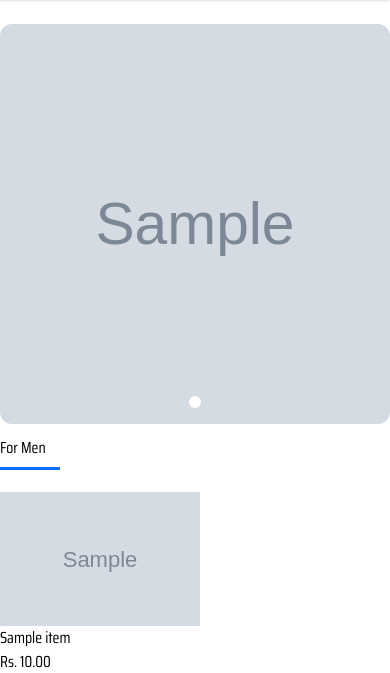
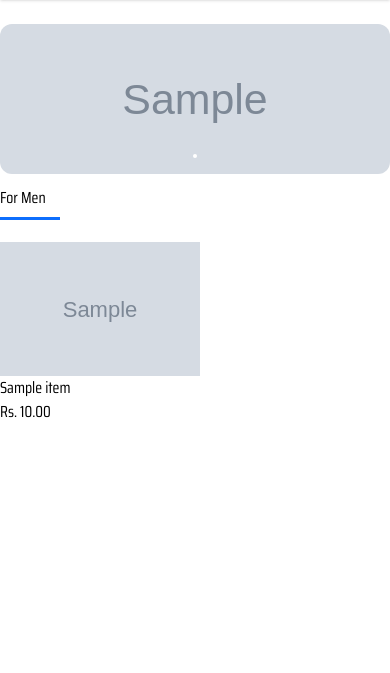
Before and after one commit to Sushan64/E-commerce, a Django app: template ecommerce/templates/ecommerce/home.html in a window 390 px wide. Shown: the part 44-717 px from the top of the page. Run offline with Django 5.2, Linux system fonts and the light colour scheme; the template is opened without the code that fills it: values that come from a table or form of the project are taken from there, others are empty; tables that the repository leaves empty hold one stand-in row (values such as "Sample post"); grey boxes marked "Sample" are stand-in pictures.

Commit message:
Checkpoint before assistant change: Improves image display on website
Reduced the height of the banner image in `ecommerce/templates/ecommerce/banner.html` to 150px and adjusted indicator button sizes to improve responsiveness across desktop and mobile devices.

Replit-Commit-Author: Assistant

```diff
--- a/ecommerce/templates/ecommerce/banner.html
+++ b/ecommerce/templates/ecommerce/banner.html
@@ -1,7 +1,7 @@
 {% load static %}
 <div id="carousel" class="relative w-full max-w-4xl mx-auto">
   <!-- Carousel wrapper -->
-  <div class="overflow-hidden relative rounded-xl h-[400px]" id="carousel-wrapper">
+  <div class="overflow-hidden relative rounded-xl h-[150px]" id="carousel-wrapper">
     <div class="flex transition-transform duration-500 ease-out h-full" id="carousel-container">
       {% for banner in banners %}
       <div class="w-full flex-shrink-0">
@@ -14,7 +14,7 @@
   <!-- Indicators -->
   <div class="absolute bottom-4 left-1/2 transform -translate-x-1/2 flex space-x-2">
     {% for banner in banners %}
-    <button class="w-3 h-3 rounded-full bg-white transition-opacity duration-300 opacity-100" data-carousel-indicator></button>
+    <button class="w-1 h-1 rounded-full bg-white transition-opacity duration-300 opacity-100" data-carousel-indicator></button>
     {% endfor %}
 
   </div>
```
